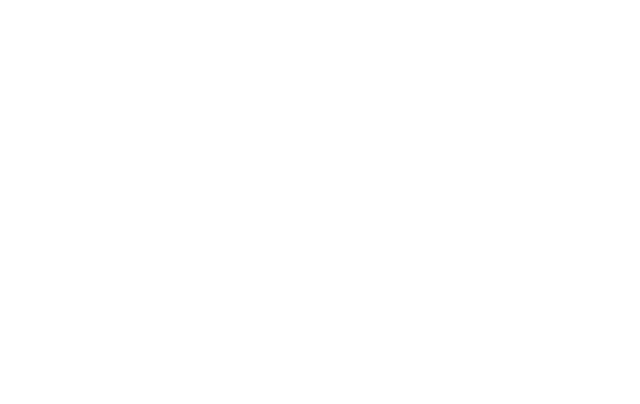
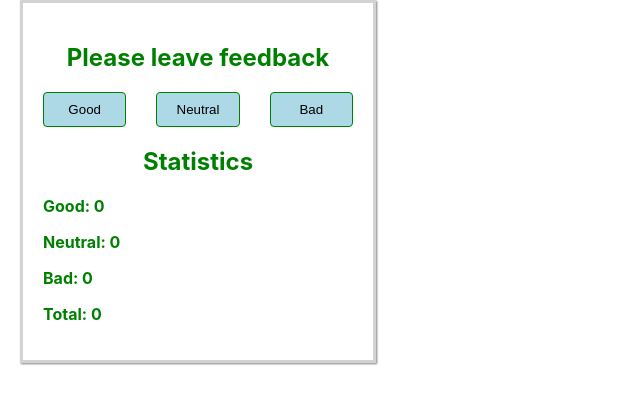
Before and after one commit to daria31v/goit-react-hw-02-feedback, a React (Create React App) app: page / in a window 1280 px wide. Shown: the top 404 px of the page, without its empty margins (0-640 px from the left). Built offline with nearby package versions, Linux system fonts and the light colour scheme.

Commit message:
commit state

```diff
--- a/src/components/App.jsx
+++ b/src/components/App.jsx
@@ -1,16 +1,52 @@
-export const App = () => {
-  // return (
-  //   // <div
-  //   //   style={{
-  //   //     height: '100vh',
-  //   //     display: 'flex',
-  //   //     justifyContent: 'center',
-  //   //     alignItems: 'center',
-  //   //     fontSize: 40,
-  //   //     color: '#010101'
-  //   //   }}
-  //   // >
-  //   //   React homework template
-  //   // </div>
-  // );
-};
+import { BoxFeedbackOptions, Title } from './App.styled';
+import { FeedbackOptions } from './FeedbackOptions/FeedbackOptions';
+import { Statistics } from './Statistics/Statistics';
+import { Component } from 'react';
+// import { Section } from './Section/Section';
+
+export class App extends Component {
+  static defaultProps = {};
+  static propTypes = {};
+
+  state = {
+    good: 0,
+    neutral: 0,
+    bad: 0,
+  };
+
+  // onLeaveFeedback = () => {
+  // this.setState(prevState => ({
+  //           value: prevState.value + 1,
+  //       }));
+  // }
+  // countTotalFeedback = () => {
+  //
+
+  // }
+
+
+  render() {
+    const value = this.state;
+    const total = value.good + value.neutral + value.bad;
+
+    return (
+      <BoxFeedbackOptions>
+
+        {/* <Section title=> */}
+          <Title>Please leave feedback</Title>
+          <FeedbackOptions />
+        {/* </Section> */}
+
+        {/* <Section title=> */}
+          <Title>Statistics</Title>
+          <Statistics
+          good={value.good} neutral={value.neutral} bad={value.bad}
+          total={total}
+          // positivePercentage={ }
+          />
+        {/* </Section> */}
+
+      </BoxFeedbackOptions>
+    );
+  }
+}
--- /dev/null
+++ b/src/components/App.styled.js
@@ -0,0 +1,14 @@
+import styled from 'styled-components';
+
+export const BoxFeedbackOptions = styled.div`
+margin-left: 20px;
+padding: 20px;
+display: block;
+text-align: center;
+border: 3px solid lightgray;
+width: 310px;
+box-shadow: 1px 1px 2px gray;
+`
+export const Title = styled.h2`
+color: green;
+`
--- /dev/null
+++ b/src/components/FeedbackOptions/FeedbackOptions.jsx
@@ -0,0 +1,9 @@
+import { FeedbackOptionsVariants, FeedbackBtn } from './FeedbackOptions.styled'
+
+export const FeedbackOptions = () => (
+    <FeedbackOptionsVariants>
+        <FeedbackBtn >Good</FeedbackBtn>
+        <FeedbackBtn >Neutral</FeedbackBtn>
+        <FeedbackBtn >Bad</FeedbackBtn>
+    </FeedbackOptionsVariants>
+);
--- /dev/null
+++ b/src/components/FeedbackOptions/FeedbackOptions.styled.js
@@ -0,0 +1,15 @@
+import styled from "styled-components";
+
+export const FeedbackOptionsVariants = styled.div`
+display: flex;
+gap: 30px;
+justify-content: center;
+align-items: center;
+`
+export const FeedbackBtn = styled.button`
+border-radius: 4px;
+border: 1px solid green;
+background-color: lightblue;
+width: 100px;
+height: 35px;
+`
--- /dev/null
+++ b/src/components/Section/Section.jsx
@@ -0,0 +1,4 @@
+// import {} from './Section.styled'
+
+// import { FeedbackOptions } from "components/FeedbackOptions/FeedbackOptions";
+// import { Statistics } from "components/Statistics/Statistics";
--- /dev/null
+++ b/src/components/Section/Section.styled.js
@@ -0,0 +1 @@
+import styled from "styled-components";
--- /dev/null
+++ b/src/components/Statistics/Statistics.jsx
@@ -0,0 +1,11 @@
+import {Option} from './Statistics.styled'
+
+export const Statistics = ({good, neutral, bad, total}) => (
+    <div>
+        <Option>Good: {good}</Option>
+        <Option>Neutral: {neutral} </Option>
+        <Option>Bad: {bad} </Option>
+        <Option>Total: {total} </Option>
+        {/* <Option>Bad: {total} </Option> */}
+    </div>
+)
--- /dev/null
+++ b/src/components/Statistics/Statistics.styled.js
@@ -0,0 +1,8 @@
+import styled from "styled-components";
+
+export const Option = styled.p`
+text-align: left;
+font-size: medium;
+font-weight: 700;
+color: green;
+`
```
